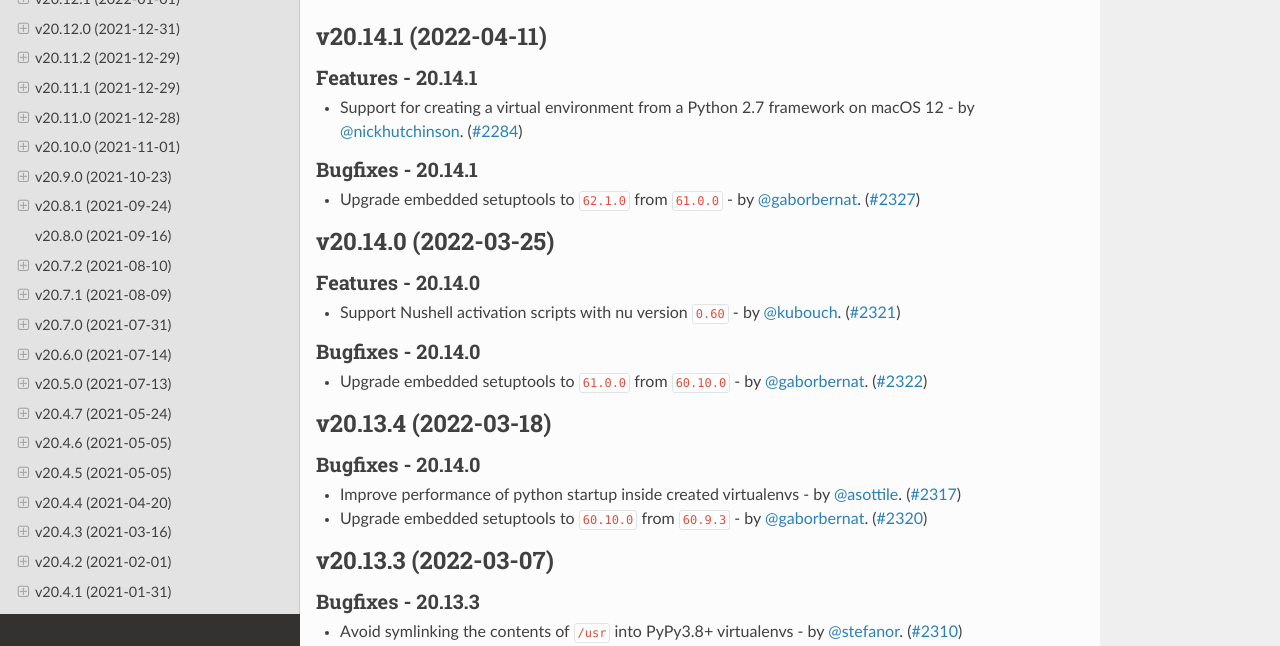
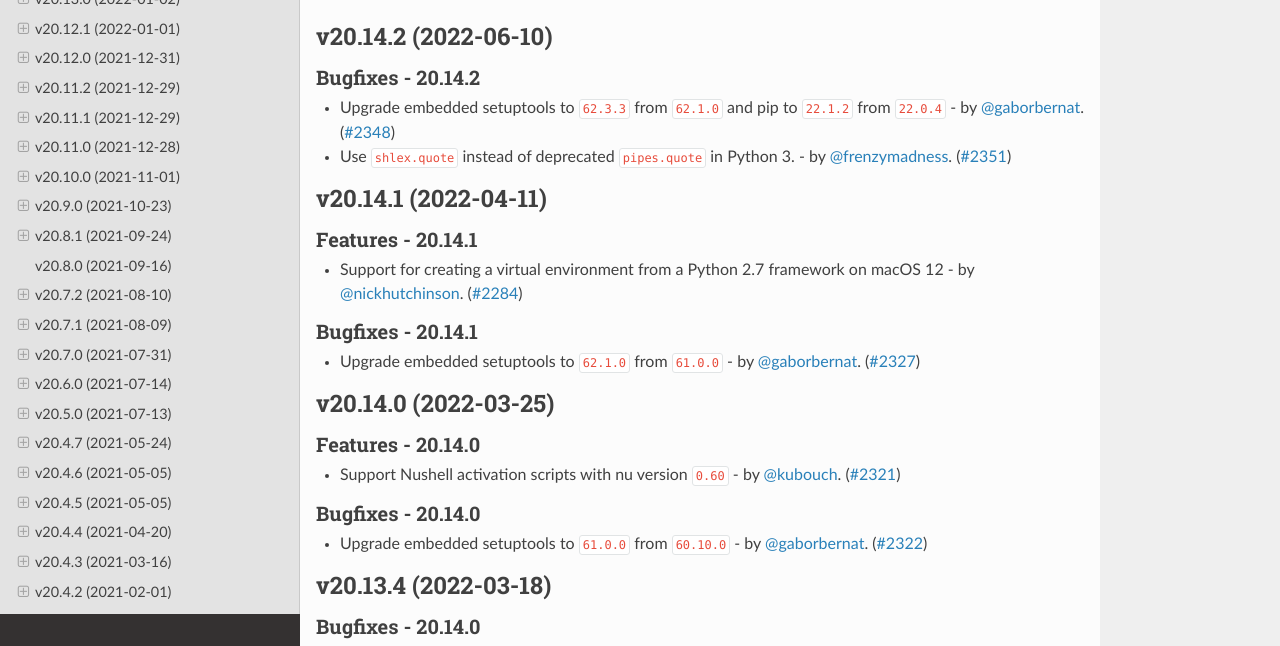
Before and after one commit to pypa/virtualenv, a Sphinx documentation site: the page built from docs/changelog.rst, in a window 1280 px wide and 900 px high, cut to the strip 254-900 px from the top of the window. Built offline with Sphinx 7.4.7 and the Read the Docs theme 2.0.0, drawn with Linux system fonts in a browser that asks for light colours; pages that are not in the unit, such as notebooks, are missing from menus; the version number could not be read and is left out; some of the changed text lies outside the part shown.

Commit message:
release 20.14.2

```diff
--- a/docs/changelog.rst
+++ b/docs/changelog.rst
@@ -4,6 +4,15 @@
 .. include:: _draft.rst
 
 .. towncrier release notes start
+
+v20.14.2 (2022-06-10)
+---------------------
+
+Bugfixes - 20.14.2
+~~~~~~~~~~~~~~~~~~
+- Upgrade embedded setuptools to ``62.3.3`` from ``62.1.0`` and pip to ``22.1.2`` from ``22.0.4`` - by :user:`gaborbernat`. (`#2348 <https://github.com/pypa/virtualenv/issues/2348>`_)
+- Use ``shlex.quote`` instead of deprecated ``pipes.quote`` in Python 3. - by :user:`frenzymadness`. (`#2351 <https://github.com/pypa/virtualenv/issues/2351>`_)
+
 
 v20.14.1 (2022-04-11)
 ---------------------
--- a/docs/changelog/2348.bugfix.rst
+++ /dev/null
@@ -1 +0,0 @@
-Upgrade embedded setuptools to ``62.3.3`` from ``62.1.0`` and pip to ``22.1.2`` from ``22.0.4`` - by :user:`gaborbernat`.
--- a/docs/changelog/2351.bugfix.rst
+++ /dev/null
@@ -1 +0,0 @@
-Use ``shlex.quote`` instead of deprecated ``pipes.quote`` in Python 3. - by :user:`frenzymadness`.
```
